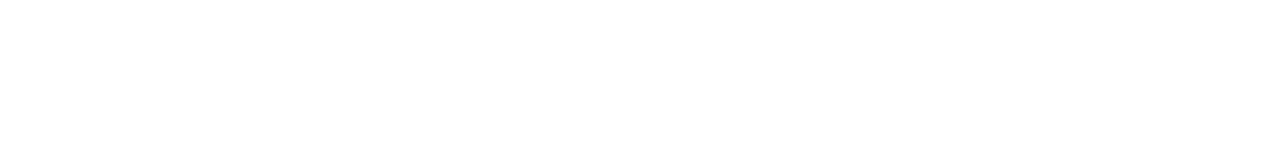
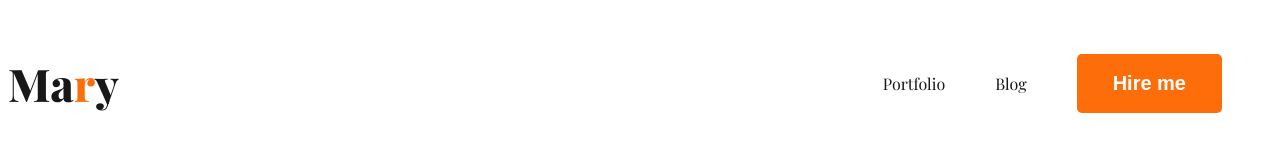
Before and after one commit to Mdsimat/myportfolio, a plain HTML site: page index.html in a window 1280 px wide. Drawn offline with nearby package versions, Linux system fonts and the light colour scheme; a web font is replaced by a local one.

Commit message:
added nav

```diff
--- a/index.html
+++ b/index.html
@@ -1,15 +1,40 @@
 <!DOCTYPE html>
 <html lang="en">
+
 <head>
                     <meta charset="UTF-8">
                     <meta name="viewport" content="width=device-width, initial-scale=1.0">
                     <title>myportfolio</title>
+                    <link rel="preconnect" href="https://fonts.googleapis.com">
+                    <link rel="preconnect" href="https://fonts.gstatic.com" crossorigin>
+                    <link href="https://fonts.googleapis.com/css2?family=Open+Sans:ital,wght@0,300..800;1,300..800&family=Playfair+Display:ital,wght@0,400..900;1,400..900&display=swap"
+                                        rel="stylesheet">
+                    <link rel="stylesheet" href="styles/portfolio.css">
 </head>
+
 <body>
                     <header>
+                                        <nav>
+                                                            <h3 class="nav-title"> Ma<span
+                                                                                                    class="text-primary">r</span>y
+                                                            </h3>
+                                                            <ul>
+                                                                                <li><a href="">Portfolio</a></li>
+                                                                                <li><a href="">Blog</a></li>
+                                                                                <li><button class="btn-primary">Hire
+                                                                                                                        me</button>
+                                                                                </li>
+                                                            </ul>
+                                        </nav>
+                    </header>
+                    <main>
 
-                    </header>
+                    </main>
+                    <footer>
+
+                    </footer>
 
 
 </body>
+
 </html>
--- /dev/null
+++ b/styles/portfolio.css
@@ -0,0 +1,51 @@
+/* common shared styles */
+body {
+                    font-family: "Playfair Display", serif;
+                    font-optical-sizing: auto;
+                    font-weight: <weight>;
+                    font-style: normal;
+}
+
+/* nav related styles */
+nav {
+                    display: flex;
+                    justify-content: space-between;
+                    align-items: center;
+}
+
+.text-primary {
+                    color: #FD6E0A;
+}
+
+.nav-title {
+                    color: #181818;
+                    font-size: 45px;
+                    font-weight: 800;
+                    word-wrap: break-word
+}
+
+nav>ul {
+                    display: flex;
+                    align-items: center;
+}
+
+nav li {
+                    list-style: none;
+                    margin-right: 50px;
+}
+
+nav a {
+                    text-decoration: none;
+                    color: #181818;
+}
+
+.btn-primary {
+                    border-radius: 5px;
+                    background: #FD6E0A;
+                    border: 0;
+                    color: white;
+                    font-size: 20px;
+                    font-weight: 700;
+                    padding: 18px 36px;
+
+}
```
